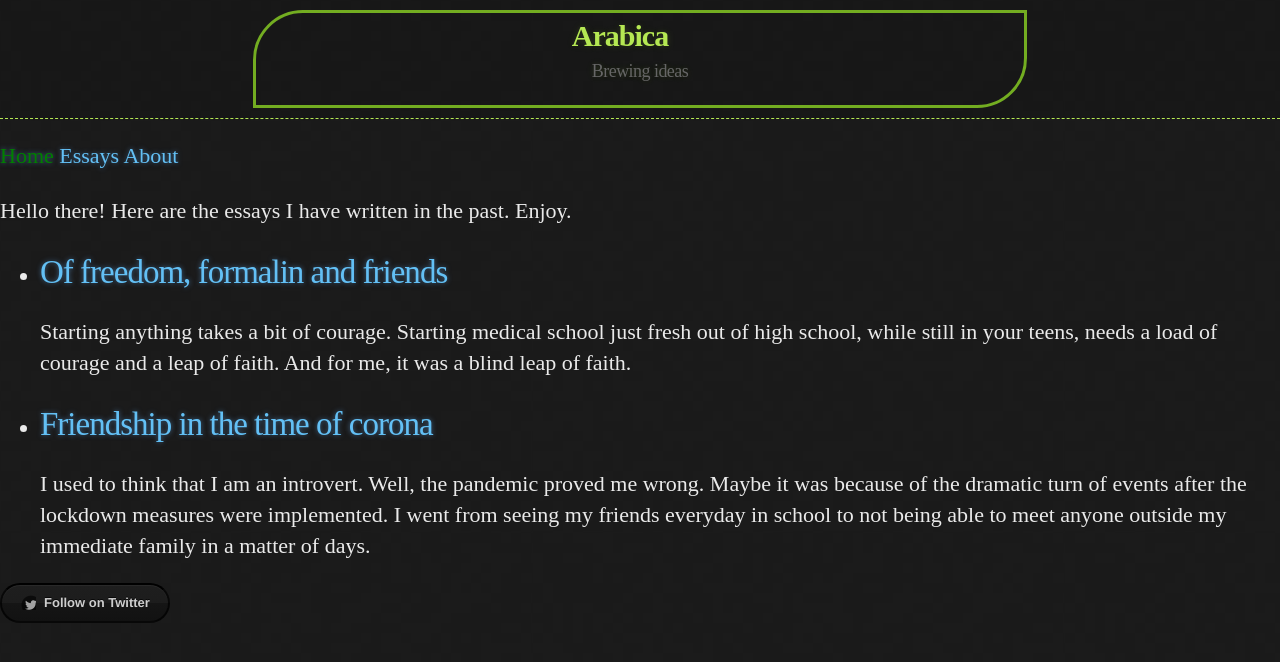
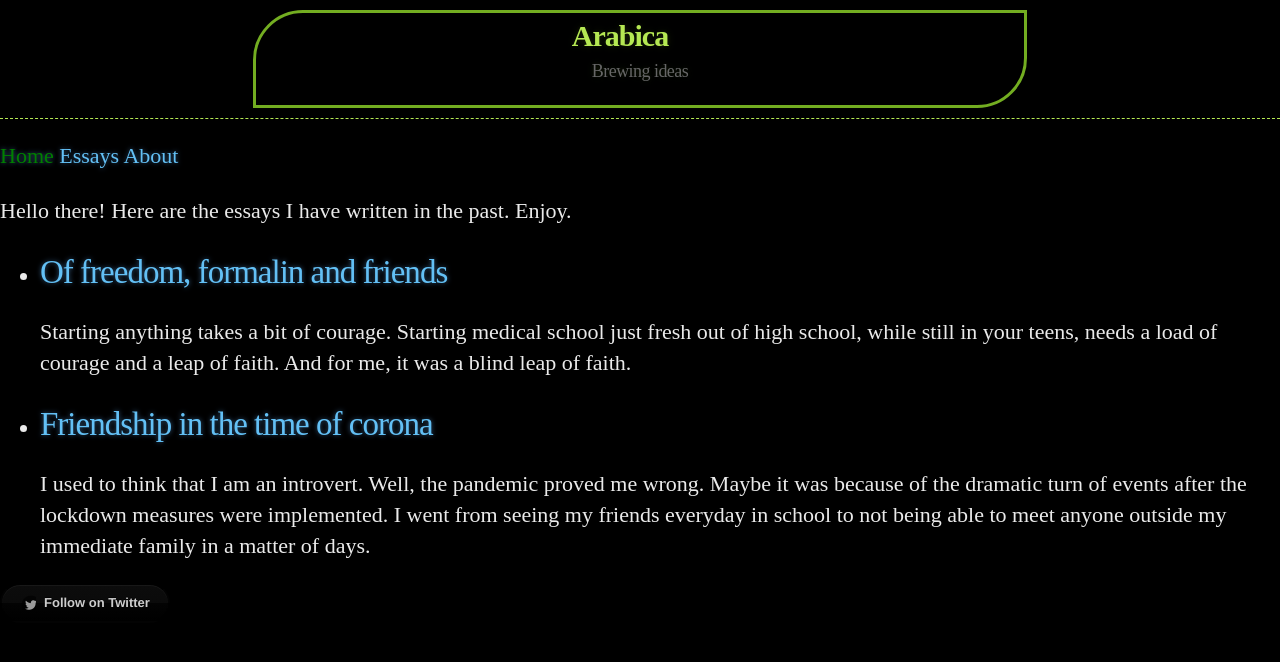
Before and after one commit to habasweiny/habasweiny.github.io, a Jekyll site: the page built from index.html, in a window 1280 px wide. Shown: the top 662 px of the page. Built offline with Jekyll 4.4.1, drawn with Linux system fonts in a browser that asks for light colours.

Commit message:
Update main.scss

```diff
--- a/_sass/main.scss
+++ b/_sass/main.scss
@@ -17,7 +17,7 @@ $container-max-width: 1000px;
 body {
   margin: 0;
   padding: 0;
-  background: $body-background url("../images/bkg.png") 0 0;
+  background: black 0 0;
   color: $body-foreground;
   font-size: 22px;
   line-height: 1.5;
```
